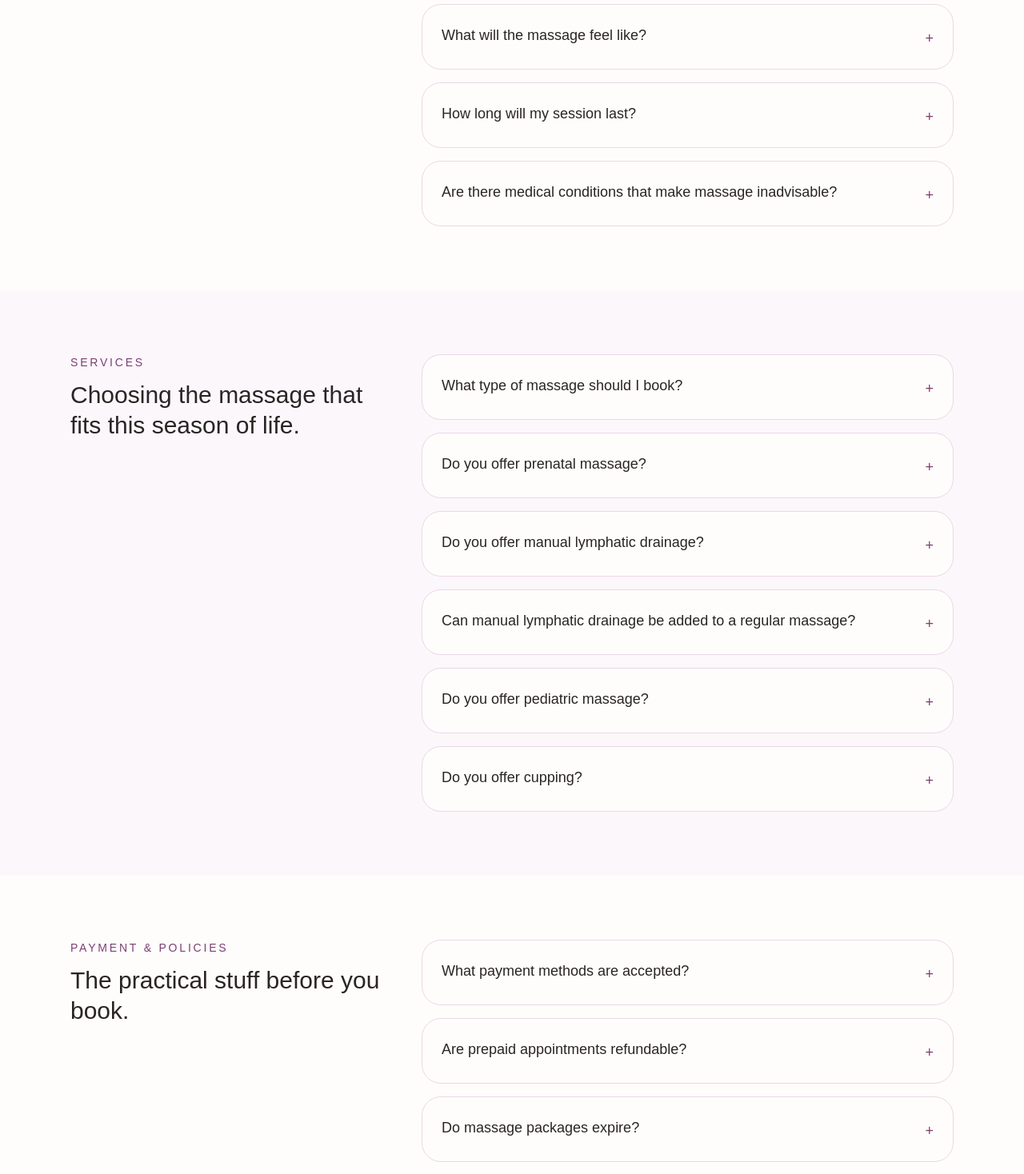
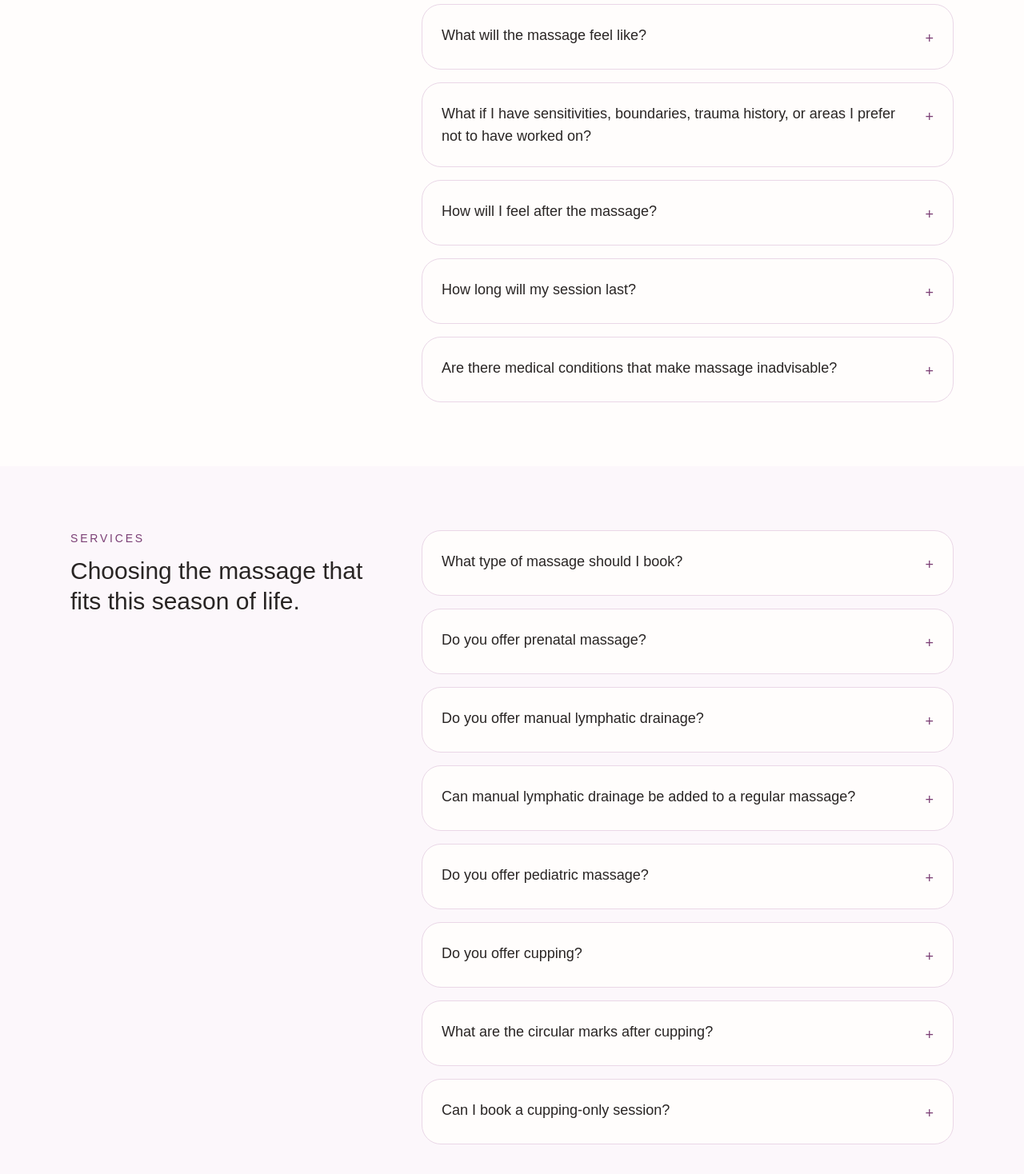
Before and after one commit to arosado-projects/bodyworks-by-elony, a Next.js app: page /faq in a window 1280 px wide. Shown: the part 1180-2648 px from the top of the page at 80% size. Built offline with nearby package versions, Linux system fonts and the light colour scheme; no server answers.

Commit message:
Update page.tsx
Updated FAQs

```diff
--- a/app/faq/page.tsx
+++ b/app/faq/page.tsx
@@ -13,7 +13,7 @@ const massageFaqs = [
   {
     question: "Why do first-time appointments require prepayment?",
     answer:
-      "Your appointment time is held just for you. First-time appointments require prepayment through the secure booking platform so your session is confirmed and the schedule stays fair for everyone.",
+      "Your appointment time is held just for you. First-time appointments require prepayment through the secure booking platform so your session is confirmed and the schedule stays fair for everyone. Sessions canceled with the required notice may be rescheduled according to the cancellation policy.",
   },
   {
     question: "What happens if I need to change a prepaid appointment?",
@@ -23,7 +23,12 @@ const massageFaqs = [
   {
     question: "What happens at my first appointment?",
     answer:
-      "You will have a quick check-in with Elony before the massage starts so you can talk through what is going on, what areas need attention, and what pressure feels right. During the session, you can talk, rest, ask questions, or zone out. It is your time on the table.",
+      "You will have a quick check-in with Elony before the massage starts so you can talk through what is going on, what areas need attention, what areas should be avoided, and what pressure feels right. During the session, you can talk, rest, ask questions, zone out, or let Elony know if something needs to change. It is your time on the table.",
+  },
+  {
+    question: "Do I have to undress completely?",
+    answer:
+      "No. You may undress to your comfort level. Some clients fully undress, some leave undergarments on, and some prefer to stay more covered. Elony will leave the room while you undress and re-dress.",
   },
   {
     question: "Will I be covered during the massage?",
@@ -36,14 +41,19 @@ const massageFaqs = [
       "At the start, you and Elony will talk about what areas need attention and what areas you want skipped. A typical full-body massage may include the back, arms, legs, feet, hands, head, neck, and shoulders. Glute work may be included only when appropriate and based on your comfort and goals.",
   },
   {
-    question: "What should I do during the massage?",
-    answer:
-      "There is a quick check-in before the hands-on work starts. During the massage, you can talk, rest, ask questions, zone out, or say if something needs to change. You do not have to perform, help, or be perfectly still. Just let Elony know what you need.",
-  },
-  {
     question: "What will the massage feel like?",
     answer:
       "It depends on your body, the service, and the pressure that feels right to you. Some people want gentle work, and some want deeper therapeutic pressure. Elony will check in, and you can ask for more pressure, less pressure, a different position, or a different focus area at any time.",
+  },
+  {
+    question: "What if I have sensitivities, boundaries, trauma history, or areas I prefer not to have worked on?",
+    answer:
+      "You are welcome to share whatever feels useful before or during your session. Elony will respect your boundaries, avoid areas you do not want worked on, adjust pressure or positioning, and help create a calm, professional care environment. You do not need to explain more than you want to.",
+  },
+  {
+    question: "How will I feel after the massage?",
+    answer:
+      "Many clients feel relaxed, looser, sleepy, or more aware of areas that were holding tension. With deeper work, some temporary soreness can happen. Drinking water, moving gently, and giving your body time to settle may help you feel your best after your session.",
   },
   {
     question: "How long will my session last?",
@@ -66,7 +76,7 @@ const servicesFaqs = [
   {
     question: "Do you offer prenatal massage?",
     answer:
-      "Yes. Prenatal massage is available in Cedar Park with certified prenatal massage training, supportive side-lying positioning, and plenty of room to adjust for comfort.",
+      "Yes. Prenatal massage is available in Cedar Park with certified prenatal massage training, supportive side-lying positioning, and plenty of room to adjust for comfort. High-risk prenatal clients may be seen when physician clearance is provided.",
   },
   {
     question: "Do you offer manual lymphatic drainage?",
@@ -86,6 +96,16 @@ const servicesFaqs = [
     question: "Do you offer cupping?",
     answer:
       "Yes. Elony is certified in cupping. Cupping may be incorporated into a massage session when appropriate and is subject to medical review.",
+  },
+  {
+    question: "What are the circular marks after cupping?",
+    answer:
+      "Cupping can leave temporary circular marks where the cups were placed. These marks are common and usually fade over time. The amount of marking varies by person, placement, suction level, and session goals.",
+  },
+  {
+    question: "Can I book a cupping-only session?",
+    answer:
+      "Cupping is offered as part of a massage session rather than as a standalone service. If you are interested in cupping, mention it during booking or intake so Elony can decide whether it is appropriate that day.",
   },
 ];
 
```
